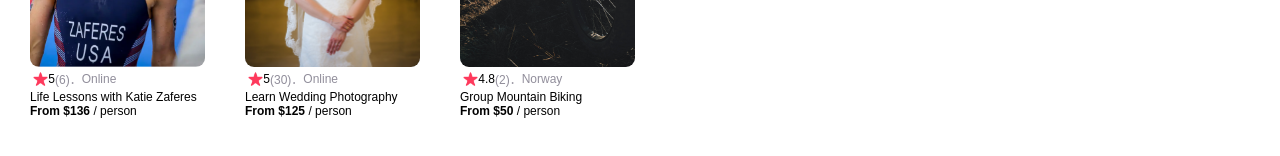
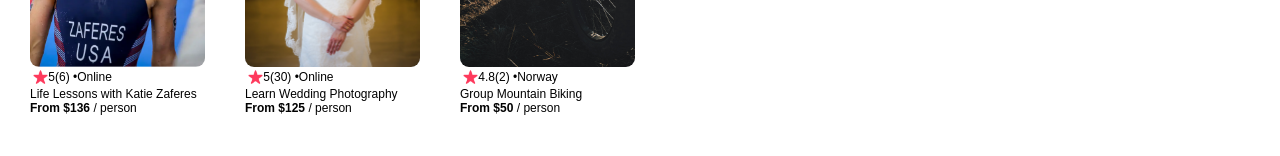
Before and after one commit to fung673/Second-react-practice-airbnb-clone-, a React (Create React App) app: page / in a window 1280 px wide. Shown: the part 636-792 px from the top of the page. Built offline with nearby package versions, Linux system fonts and the light colour scheme; a web font is replaced by a local one.

Commit message:
finished

```diff
--- a/src/App.js
+++ b/src/App.js
@@ -9,15 +9,8 @@ export default function App() {
   const cards = data.map(item => {
     return (
       <Card
-
         key={item.id}
-        img={item.coverImg}
-        rating={item.stats.rating}
-        reviewCount={item.stats.reviewCount}
-        country={item.location}
-        title={item.title}
-        price={item.price}
-        openSpots={item.openSpots}
+        item={item}
       />
     )
   })
--- a/src/component/card.js
+++ b/src/component/card.js
@@ -2,23 +2,26 @@ import React from "react";
 
 export function Card(props) {
   let badgeText
- if (props.openSpots === 0) {
+  if (props.item.openSpots === 0) {
     badgeText = "SOLD OUT"
- } else if (props.country === "Online") {
+  } else if (props.item.location === "Online") {
     badgeText = "ONLINE"
   }
+
 
 
   return (
     <div className="card">
       {badgeText && <div className="card--badge">{badgeText}</div>}
-   <img className="card--image" src={require(`../images/${props.img}`)} alt="katie-zaferes" />
-   <div className="card--stats"><img className="card--star" src={require('../images/star.png')} alt="star" />
-    <span>{props.rating}</span>
-    <span className="grey">({props.reviewCount})．</span>
-    <span className="grey">{props.country}</span>
+      <img src={require(`../images/${props.item.coverImg}`)} className="card--image" />
+      <div className="card--stats">
+        <img src={require("../images/star.png")} className="card--star" />
+        <span>{props.item.stats.rating}</span>
+        <span className="gray">({props.item.stats.reviewCount}) • </span>
+        <span className="gray">{props.item.location}</span>
       </div>
-   <p className="card--title">{props.title}</p>
-   <p className="card--price"><span className="bold">From ${props.price}</span> / person</p>
-  </div>)
+      <p className="card--title">{props.item.title}</p>
+      <p className="card--price"><span className="bold">From ${props.item.price}</span> / person</p>
+    </div>
+  )
 }
```
Lines whose indentation alone changed are shown as unchanged.
